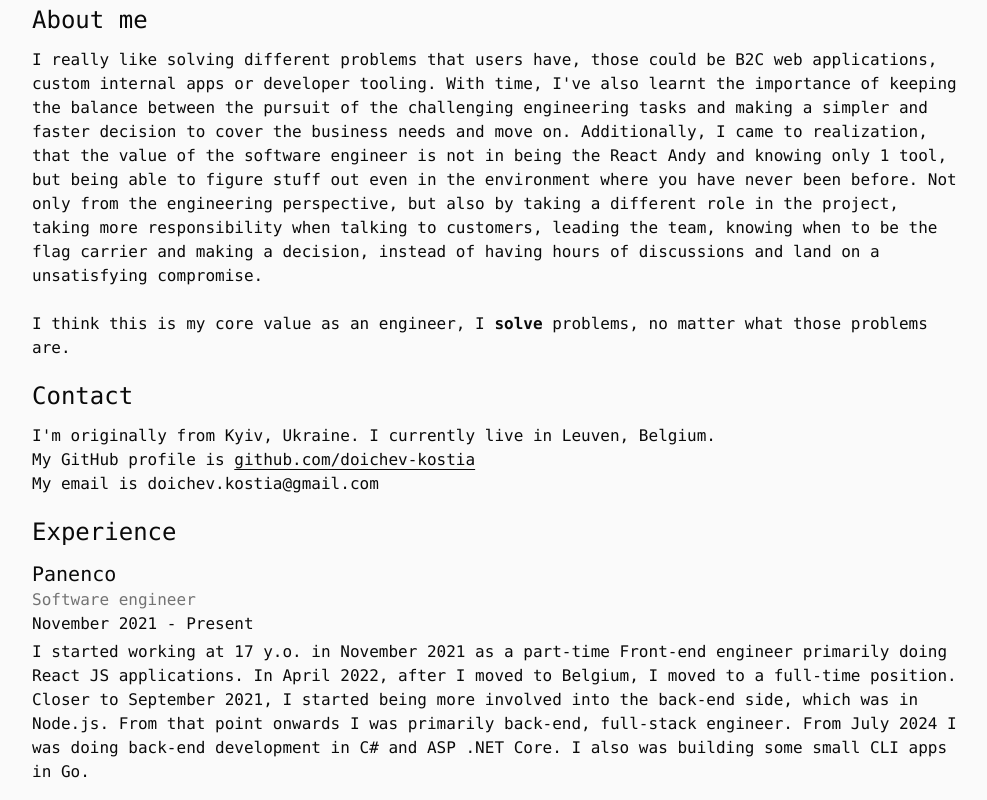
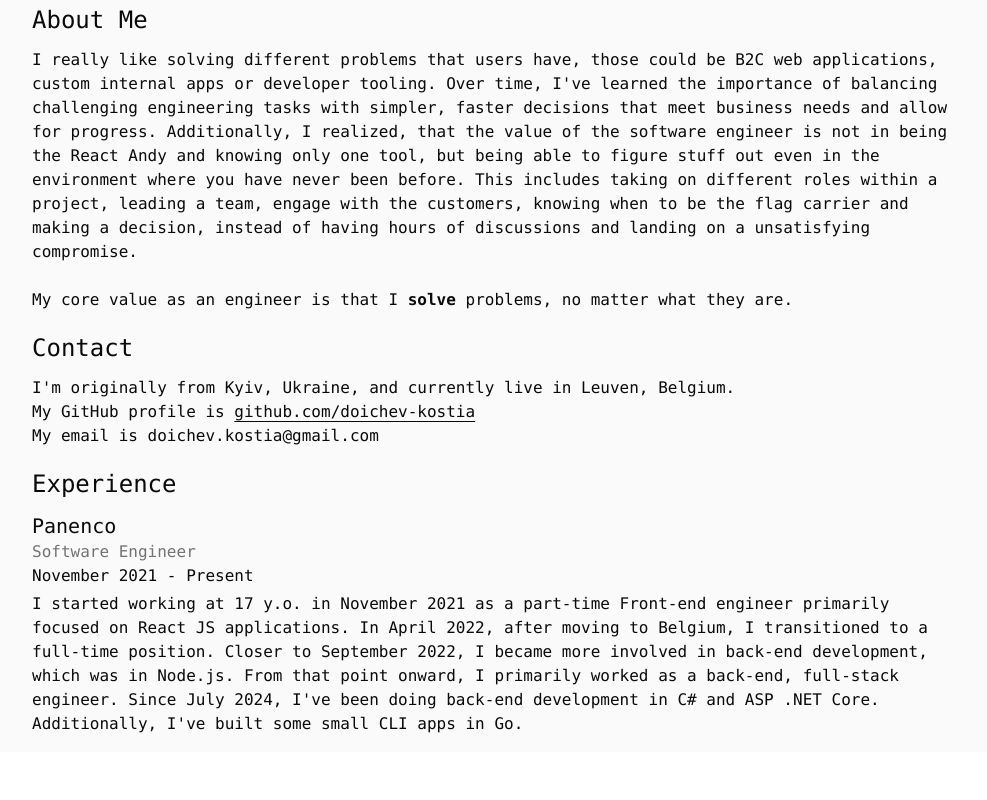
Before and after one commit to doichev-kostia/doichev-kostia, an Astro site: page /cv in a window 1280 px wide. Shown: the part 112-912 px from the top of the page, without its empty margins (144-1131 px from the left). After the commit the page ends 864 px from the top, so only its background shows below. Built offline with nearby package versions, Linux system fonts and the light colour scheme; Astro itself is replaced by a stand-in of ours.

Commit message:
cv improved

```diff
--- a/src/pages/cv.astro
+++ b/src/pages/cv.astro
@@ -26,35 +26,31 @@ import { Image } from "astro:assets";
 			</div>
 			<div>
 				<h1 class="text-4xl font-bold tracking-tight sm:text-5xl">Kostiantyn Doichev</h1>
-				<h3 class="text-xl text-muted-foreground">Software engineer</h3>
+				<h3 class="text-xl text-muted-foreground">Software Engineer</h3>
 			</div>
 		</header>
 		<section class="mb-5">
-			<h2 class="mb-3 text-2xl">About me</h2>
+			<h2 class="mb-3 text-2xl">About Me</h2>
 			<p>
 				I really like solving different problems that users have, those could be B2C web applications,
 				custom internal apps or developer tooling.
-				With time, I've also learnt the importance of keeping the balance between the pursuit of the challenging
-				engineering tasks and making a simpler and faster decision to cover the business needs and move on.
-				Additionally, I came to realization, that the value of the software engineer is not in being the React
-				Andy
-				and knowing only 1 tool,
+				Over time, I've learned the importance of balancing challenging engineering tasks with simpler, faster
+				decisions that meet business needs and allow for progress.
+				Additionally, I realized, that the value of the software engineer is not in being the React Andy
+				and knowing only one tool,
 				but being able to figure stuff out even in the environment where you have never been before.
-				Not only from the engineering perspective,
-				but also by taking a different role in the project, taking more responsibility when talking to
-				customers,
-				leading the team, knowing when to be the flag carrier and making a decision, instead of having hours of
-				discussions and land on a unsatisfying compromise.
+				This includes taking on different roles within a project, leading a team, engage with the customers,
+				knowing when to be the flag carrier and making a decision, instead of having hours of
+				discussions and landing on a unsatisfying compromise.
 				<br>
 				<br>
-				I think this is my core value as an engineer, I <strong>solve</strong> problems, no matter what those
-				problems are.
+				My core value as an engineer is that I <strong>solve</strong> problems, no matter what they are.
 			</p>
 		</section>
 		<section class="mb-5">
 			<h2 class="mb-3 text-2xl">Contact</h2>
 			<p>
-				I'm originally from Kyiv, Ukraine. I currently live in Leuven, Belgium.
+				I'm originally from Kyiv, Ukraine, and currently live in Leuven, Belgium.
 				<br>
 				My GitHub profile is <a class="underline underline-offset-4 font-medium"
 										href="https://github.com/doichev-kostia">github.com/doichev-kostia</a>
@@ -66,20 +62,19 @@ import { Image } from "astro:assets";
 			<h2 class="mb-3 text-2xl">Experience</h2>
 			<div>
 				<h3 class="text-xl">Panenco</h3>
-				<h4 class="text-base text-muted-foreground">Software engineer</h4>
+				<h4 class="text-base text-muted-foreground">Software Engineer</h4>
 				<p class="mb-1">
 					<time datetime="2021-11">November 2021</time>
 					- <span>Present</span>
 				</p>
 				<p>
-					I started working at 17 y.o. in November 2021 as a part-time Front-end engineer primarily doing
+					I started working at 17 y.o. in November 2021 as a part-time Front-end engineer primarily focused on
 					React JS applications.
-					In April 2022, after I moved to Belgium, I moved to a full-time position.
-					Closer to September 2021, I started being more involved into the back-end side, which was in
-					Node.js.
-					From that point onwards I was primarily back-end, full-stack engineer.
-					From July 2024 I was doing back-end development in C# and ASP .NET Core.
-					I also was building some small CLI apps in Go.
+					In April 2022, after moving to Belgium, I transitioned to a full-time position.
+					Closer to September 2022, I became more involved in back-end development, which was in Node.js.
+					From that point onward, I primarily worked as a back-end, full-stack engineer.
+					Since July 2024, I've been doing back-end development in C# and ASP .NET Core.
+					Additionally, I've built some small CLI apps in Go.
 				</p>
 			</div>
 		</section>
```
